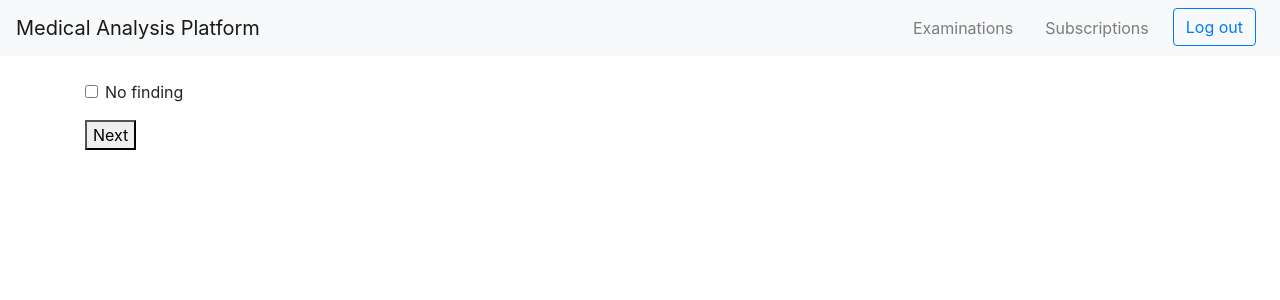
After one commit to iliaparvanov/med-analysis-platform, a Django app: page /examinations/00000000-0000-0000-0000-000000000001/mark-defect/ in a window 1280 px wide. The commit adds this page. Shown: the top 300 px of the page. Run offline with Django 3.2, Linux system fonts and the light colour scheme; a user stored in the database is signed in; tables that the repository leaves empty hold one stand-in row (values such as "Sample post"); parts of the project's set-up code (start-up, migrations or seed data) failed here and were passed over; some libraries are stand-ins or nearby versions.

Commit message:
Began work on doctors being able to mark their own findings functionality

```diff
--- a/med_analyser/examinations/forms.py
+++ b/med_analyser/examinations/forms.py
@@ -1,7 +1,10 @@
-from django.forms import ModelForm
+from django import forms
 from .models import Examination
 
-class ExaminationUploadForm(ModelForm):
+class ExaminationUploadForm(forms.ModelForm):
   class Meta:
       model = Examination
       fields = ['pat_name', 'image', 'notes']
+
+class ExaminationMarkDefectNoFindingForm(forms.Form):
+  no_finding = forms.BooleanField(required=False)
--- a/med_analyser/examinations/models.py
+++ b/med_analyser/examinations/models.py
@@ -44,6 +44,12 @@ class InferredFinding(models.Model):
     examination = models.ForeignKey(Examination, on_delete=models.CASCADE)
     certainty = models.FloatField()
 
+class ConfirmedFinding(models.Model):
+    finding = models.ForeignKey(Finding, on_delete=models.CASCADE)
+    examination = models.ForeignKey(Examination, on_delete=models.CASCADE)
+    training_complete = models.BooleanField(verbose_name='the model was trained on this finding', default=False)
+    marked_for_training = models.BooleanField(verbose_name='the model will soon be trained on this finding', default=False)
+
 @receiver(post_save, sender=Examination)
 def infer_findings(sender, instance,  **kwargs):
     img = open_image(instance.image.file)
--- a/med_analyser/examinations/urls.py
+++ b/med_analyser/examinations/urls.py
@@ -1,10 +1,11 @@
 from django.urls import path
 from django.contrib.auth.decorators import login_required, permission_required
-from .views import ExaminationListView, ExaminationCreateView, ExaminationDetailView, ExaminationDeleteView
+from .views import *
 
 urlpatterns = [
     path('', ExaminationListView.as_view(), name='examination_list'),
     path('<uuid:pk>', ExaminationDetailView.as_view(), name='examination_detail'),
     path('new/', ExaminationCreateView.as_view(), name='examination_new'),
     path('<uuid:pk>/delete/', ExaminationDeleteView.as_view(), name='examination_delete'),
+    path('<uuid:pk>/mark-defect/', ExaminationMarkDefectNoFindingView.as_view(), name='examination_mark_defect_no_finding')
 ]
--- a/med_analyser/examinations/views.py
+++ b/med_analyser/examinations/views.py
@@ -1,10 +1,11 @@
 from django.shortcuts import render
-from django.views.generic import ListView, CreateView, DetailView, DeleteView
+from django.views.generic import ListView, CreateView, DetailView, DeleteView, FormView
+from django.views.generic.detail import SingleObjectMixin
 from django.contrib.auth.mixins import LoginRequiredMixin
 from django.contrib import messages
 from braces.views import *
 from .models import Examination, ImageType, InferredFinding, Finding
-from .forms import ExaminationUploadForm
+from .forms import *
 from common.models import Doctor
 from django.urls import reverse_lazy, reverse
 from django.http import HttpResponse, HttpResponseRedirect
@@ -13,18 +14,14 @@ import datetime
 from .apps import ExaminationsConfig
 from fastai.vision.image import open_image
 
-
-
 # Create your views here.
 class ExaminationListView(LoginRequiredMixin, ListView):
-    login_url = 'account_login'
     template_name = 'examinations/examination_list.html'
     context_object_name = 'examinations'
     def get_queryset(self):
         return Examination.objects.filter(created_by=self.request.user.doctor).order_by('created_on')
 
 class ExaminationDetailView(LoginRequiredMixin, DetailView):
-    login_url = 'account_login'
     model = Examination
     context_object_name = 'examination'
     template_name = 'examinations/examination_detail.html'
@@ -59,7 +56,20 @@ class ExaminationCreateView(LoginRequiredMixin, UserPassesTestMixin, CreateView)
         return super().form_valid(form)
 
 class ExaminationDeleteView(LoginRequiredMixin, DeleteView):
-    login_url = 'account_login'
     model = Examination
     template_name = 'examinations/examination_delete.html'
     success_url = reverse_lazy('examination_list')
+
+class ExaminationMarkDefectNoFindingView(LoginRequiredMixin, SingleObjectMixin, FormView):
+    model = Examination
+    template_name = 'examinations/examination_mark_defect_no_finding.html'
+    form_class = ExaminationMarkDefectNoFindingForm
+
+    def get(self, request, *args, **kwargs):
+        self.object = self.get_object()
+        context = self.get_context_data(object=self.object)
+        return self.render_to_response(context)
+
+    def form_valid(self, form):
+        print(form.cleaned_data)
+        return HttpResponseRedirect('/')
--- a/med_analyser/templates/examinations/examination_detail.html
+++ b/med_analyser/templates/examinations/examination_detail.html
@@ -8,5 +8,7 @@
         <p>{{ inferred_finding.finding }}: {{ inferred_finding.certainty }}</p>
     {% endfor %}
 
+    <p>Do you see a problem with these findings? Please mark what you assume would be the correct findings</p><a class="btn btn-outline-primary" href="{% url 'examination_mark_defect_no_finding' examination.pk %}">Mark</a>
+
     <p>Study created on: {{ examination.created_on }}</p>
 {% endblock content %}
--- /dev/null
+++ b/med_analyser/templates/examinations/examination_mark_defect_no_finding.html
@@ -0,0 +1,8 @@
+{% extends 'base.html' %}
+{% load crispy_forms_tags %}
+{% block content %}
+    <form method="post">{% csrf_token %}
+        {{ form|crispy }}
+        <button type="submit">Next</button>
+    </form>
+{% endblock content %}
--- a/med_analyser/templates/examinations/examination_new.html
+++ b/med_analyser/templates/examinations/examination_new.html
@@ -5,7 +5,7 @@
     <form action="" method="post" enctype="multipart/form-data">
         {% csrf_token %}
         {{ form|crispy }}
-        <button class="" type="submit">Save</button>
+        <button class="btn btn-primary" type="submit">Save</button>
     </form>
 
 {% endblock %}
```
Also changed, not shown: med_analyser/examinations/migrations/0007_confirmedfinding.py (added).
